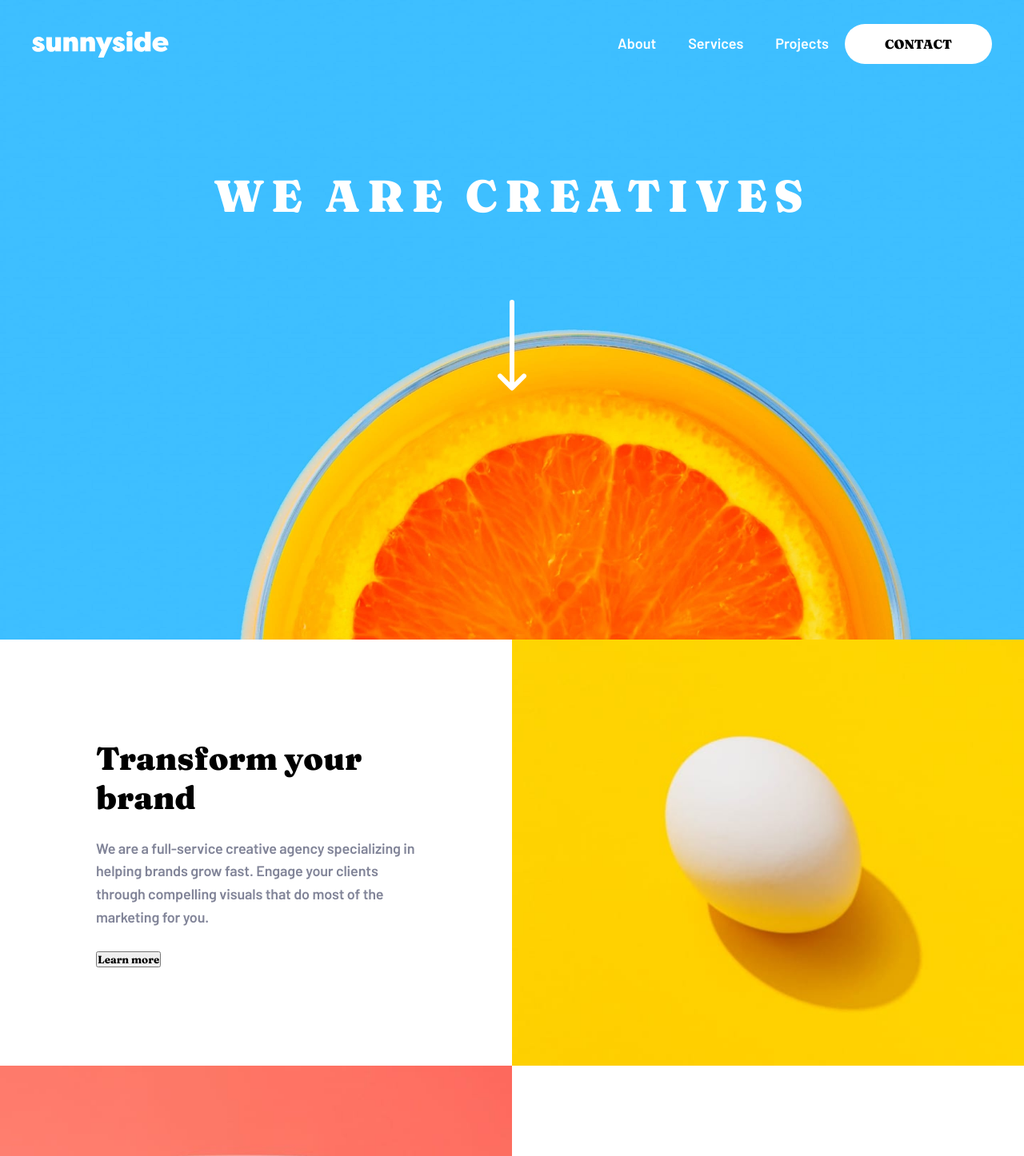
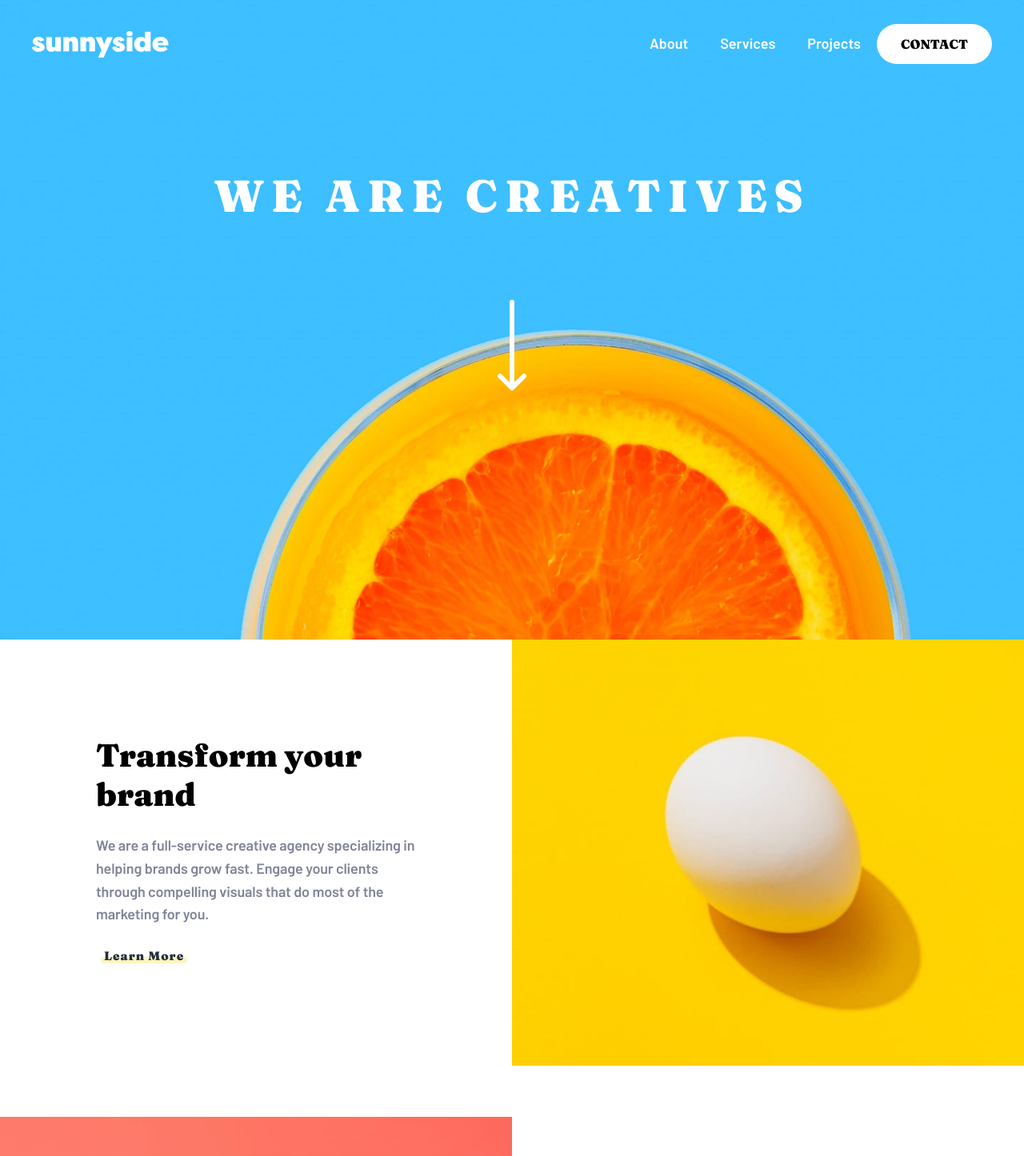
Before and after one commit to Emrikcah/sunnyside, a React (Create React App) app: page / in a window 1280 px wide. Shown: the top 1446 px of the page at 80% size. Built offline with nearby package versions, Linux system fonts and the light colour scheme.

Commit message:
LoadMore component styling done

```diff
--- a/src/components/Buttons.js
+++ /dev/null
@@ -1,21 +0,0 @@
-import React from 'react'
-import styled from 'styled-components'
-
-const Buttons = ({className,children}) => {
-  return (
-    <button className={className}>{children}</button>
-  )
-}
-
-export const StyledBtn = styled.button`
-width: 200px;
-height: 50px;
-background-color: ${(props) =>props.bg};
-color: ${(props) => props.color};
-
-
-`
-
-export default Buttons;
-
-//get buttons to have different styles
--- a/src/components/DesktopNav.js
+++ b/src/components/DesktopNav.js
@@ -1,7 +1,7 @@
 import React from "react";
 import Logo from "./Logo";
 import styled from "styled-components";
-import { StyledBtn } from "../styles/Button.styled";
+import { StyledBtnNav } from "../styles/Button.styled";
 
 const DesktopNav = () => {
    return (
@@ -19,7 +19,9 @@ const DesktopNav = () => {
             <li>
                <a href="/">projects</a>
             </li>
-            <StyledBtn bgClr={"var(--White)"}>contact</StyledBtn>
+            <StyledBtnNav bgClr={"var(--White)"} hbgClr={"var(--Hover-blue)"} clr={"var(--White)"}>
+               contact
+            </StyledBtnNav>
          </ul>
       </StyledDesktopNav>
    );
--- /dev/null
+++ b/src/components/LearnMore.js
@@ -0,0 +1,15 @@
+import React from "react";
+import {StyledBtn} from '../styles/Button.styled'
+
+
+const LearnMore = ({bg}) => {
+
+   return (
+      <StyledBtn bg={bg}>
+         <a href="#">learn more</a>
+         <div></div>
+      </StyledBtn>
+   );
+};
+
+export default LearnMore;
--- a/src/components/MobileNav.js
+++ b/src/components/MobileNav.js
@@ -2,7 +2,7 @@ import React, { useState } from "react";
 import styled from "styled-components";
 import Logo from "./Logo";
 import MenuButton from "./MenuButton";
-import { StyledBtn } from "../styles/Button.styled";
+import { StyledBtnNav } from "../styles/Button.styled";
 
 const MobileNav = () => {
    const [toggleMenu, setToggleMenu] = useState(false);
@@ -27,7 +27,7 @@ const MobileNav = () => {
                      <a href="/">projects</a>
                   </li>
                </ul>
-               <StyledBtn bgClr={'var(--Yellow)'}>contact</StyledBtn>
+               <StyledBtnNav bgClr={"var(--Yellow)"}>contact</StyledBtnNav>
             </div>
          )}
       </StyledMobileNav>
@@ -36,7 +36,7 @@ const MobileNav = () => {
 
 const StyledMobileNav = styled.div`
    position: relative;
-   padding: 0 40px;
+   padding: 0 25px;
 
    .nav-header {
       display: flex;
@@ -46,11 +46,12 @@ const StyledMobileNav = styled.div`
    .links-container {
       position: absolute;
       top: 50px;
+      right: 22px;
       display: flex;
       flex-direction: column;
       align-items: center;
       text-align: center;
-      width: 100%;
+      min-width: 329px;
       background-color: white;
    }
 
--- a/src/components/Transform.js
+++ b/src/components/Transform.js
@@ -1,7 +1,8 @@
 import React from "react";
 import styled from "styled-components";
 import images from "../constants/images";
-import Buttons from "./Buttons";
+
+import LearnMore from './LearnMore'
 
 
 const Transform = () => {
@@ -19,10 +20,8 @@ const Transform = () => {
                   We are a full-service creative agency specializing in helping brands grow fast. Engage your clients through compelling visuals that
                   do most of the marketing for you.
                </p>
-               {/* make the btn a component */}
-               <Buttons color="red" bb="blue">
-                  Learn more
-               </Buttons>
+
+             <LearnMore bg={"var(--Yellow)"}/>
             </article>
          </div>
          <div>
@@ -37,7 +36,7 @@ const Transform = () => {
                   Using a collaborative formula of designers, researchers, photographers, videographers, and copywriters, we’ll build and extend your
                   brand in digital places.
                </p>
-               <button>Learn more</button>
+               <LearnMore bg={"var(--Soft-red)"}/>
             </article>
          </div>
       </StyledTransform>
--- a/src/styles/Button.styled.js
+++ b/src/styles/Button.styled.js
@@ -1,13 +1,47 @@
 import styled from "styled-components";
 
-export const StyledBtn = styled.button`
-border-radius: 50px;
-border: none;
-cursor: pointer;
-font-size: 16px;
-font-weight: 900;
-padding: 15px 50px;
-text-transform: uppercase;
-background-color: ${(props)=> props.bgClr};
+export const StyledBtnNav = styled.button`
+   border-radius: 28px;
+   border: none;
+   cursor: pointer;
+   font-size: 16px;
+   font-weight: 900;
+   padding: 15px 30px;
+   text-transform: uppercase;
+   background-color: ${(props) => props.bgClr};
 
-`
+   &:hover {
+      background-color: ${(props) => props.hbgClr};
+      color: ${(props) => props.clr};
+   }
+`;
+
+export const StyledBtn = styled.div`
+   display: inline-flex !important;
+   flex-direction: column;
+   align-items: center;
+   justify-content: center;
+   cursor: pointer;
+   text-transform: uppercase;
+   margin-bottom: 64px;
+   a {
+      font-family: "Fraunces", serif;
+      font-weight: 900;
+      font-size: 0.95rem;
+      letter-spacing: 1px;
+      /* line-height: 25px; */
+      padding: 0 10px;
+      color: var(--Very-dark-desaturated-blue);
+      z-index: 2;
+   }
+
+   div {
+      background-color: ${(props) => props.bg};
+      opacity: 0.25;
+      width: 90%;
+      height: 8px;
+      transform: translateY(-0.5rem);
+      border-radius: 28px;
+   }
+`;
+//I used !important to override the parent display grid
--- a/src/styles/Container.styled.js
+++ b/src/styles/Container.styled.js
@@ -4,6 +4,7 @@ export const Container = styled.div`
 
 max-width: 375px ;
 /* padding: 0 20px ; */
+margin: 0 auto;
 
 @media (min-width: 768px){
 
--- a/src/styles/Global.js
+++ b/src/styles/Global.js
@@ -10,6 +10,7 @@ const GlobalStyles = createGlobalStyle`
    --light-cyan: hsl(167, 34%, 41%,1);
    --Dark-blue: hsl(198, 62%, 26%);
    --Dark-moderate-cyan: hsl(168, 44%, 70%,1);
+   --Hover-blue: hsl(199, 86%, 71%);
 
    --Very-dark-desaturated-blue: hsl(212, 27%, 19%);
    --Very-dark-grayish-blue: hsl(213, 9%, 39%);
```
